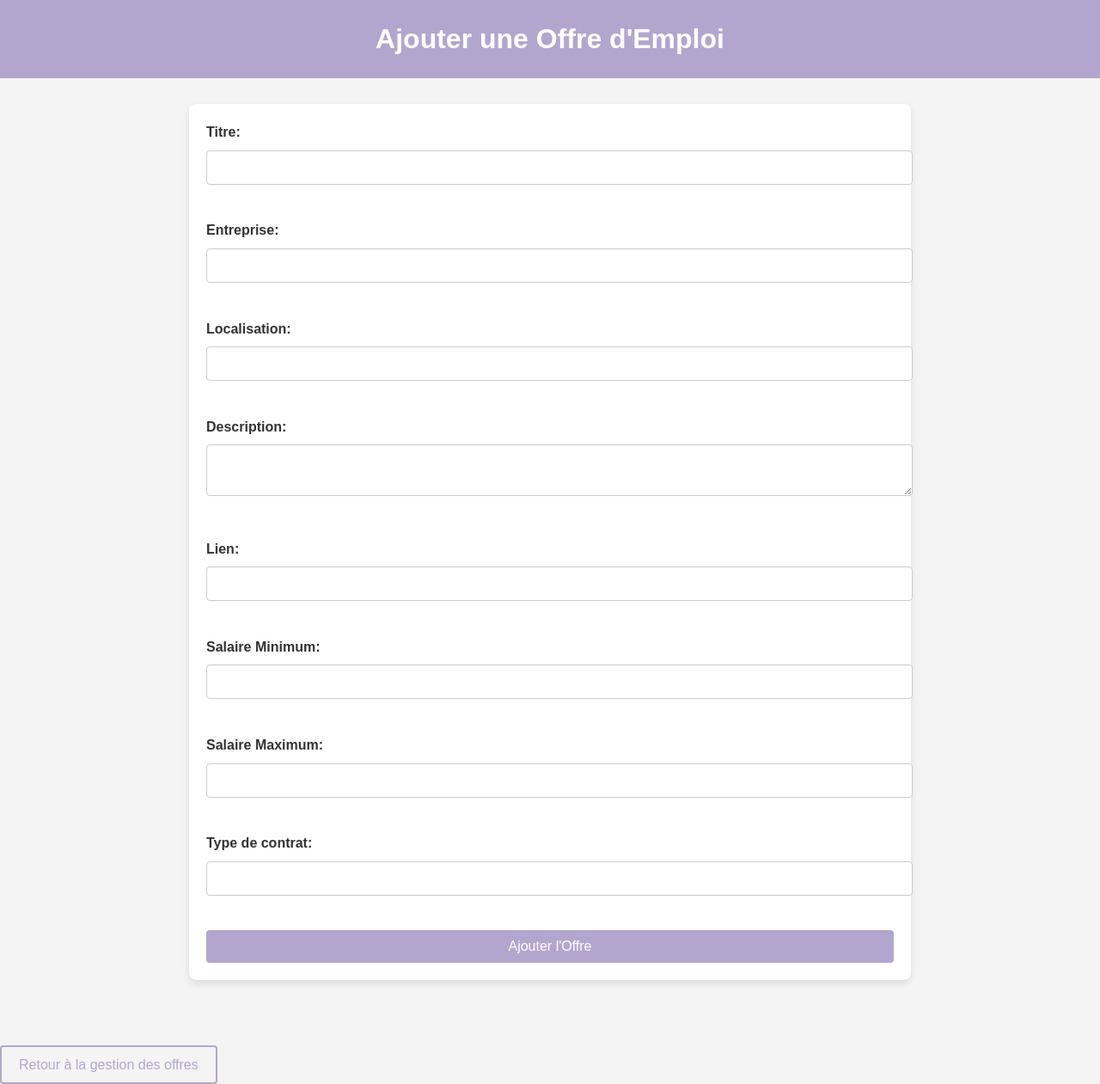
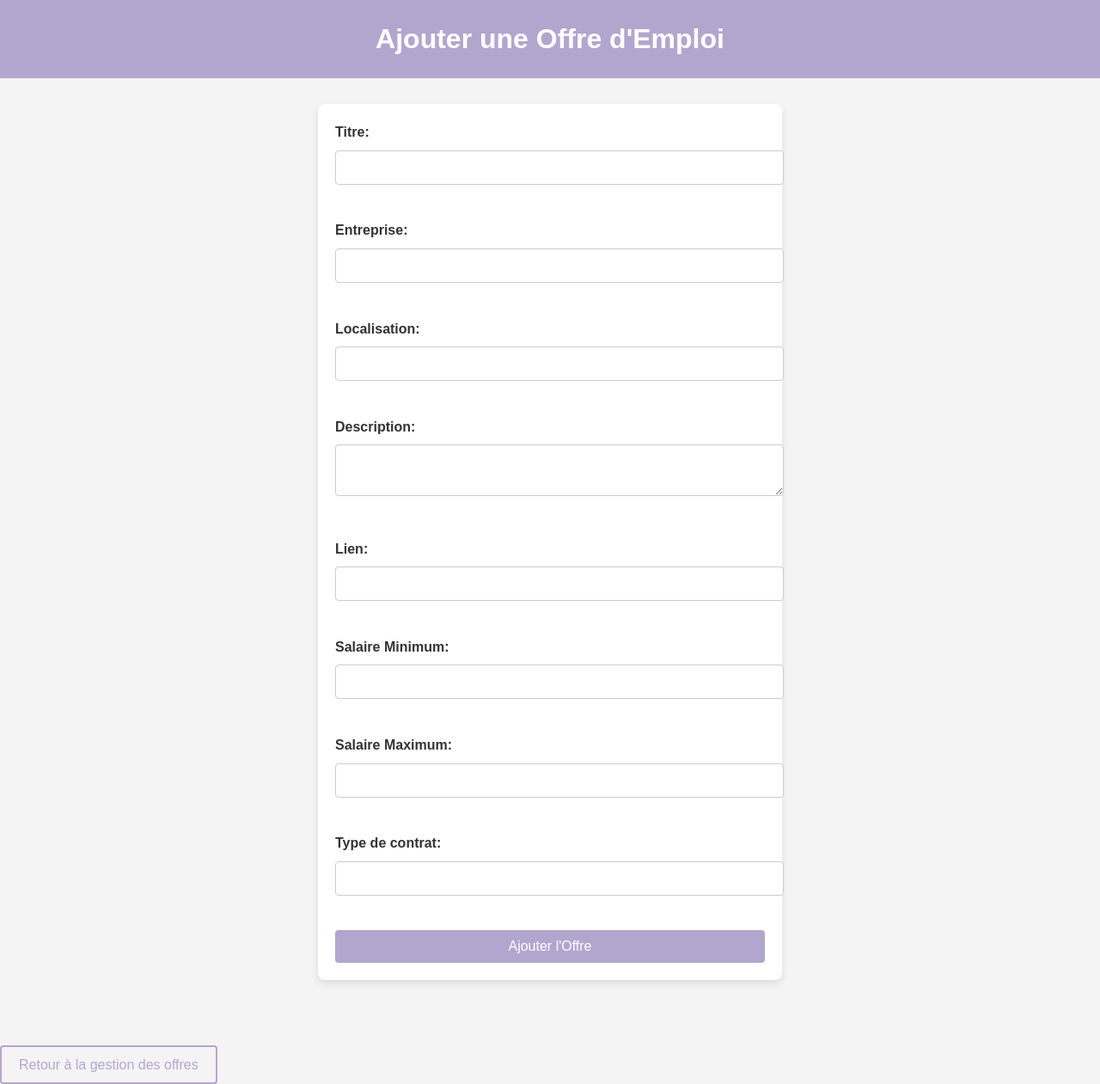
Before and after one commit to abarah/Projet_job_offers, a Flask app: page /add_job_offer in a window 1280 px wide. Shown: the whole page at 86% size. Run offline with Flask 2, Linux system fonts and the light colour scheme; data that the repository does not hold is empty.

Commit message:
Update add_job_offer.html

```diff
--- a/templates/add_job_offer.html
+++ b/templates/add_job_offer.html
@@ -40,8 +40,8 @@
 
         /* Style du formulaire */
         form {
-            width: 80%;
-            max-width: 800px;
+            width: 60%;
+            max-width: 500px;
             margin: 30px auto;
             background-color: var(--white);
             padding: 20px;
```
